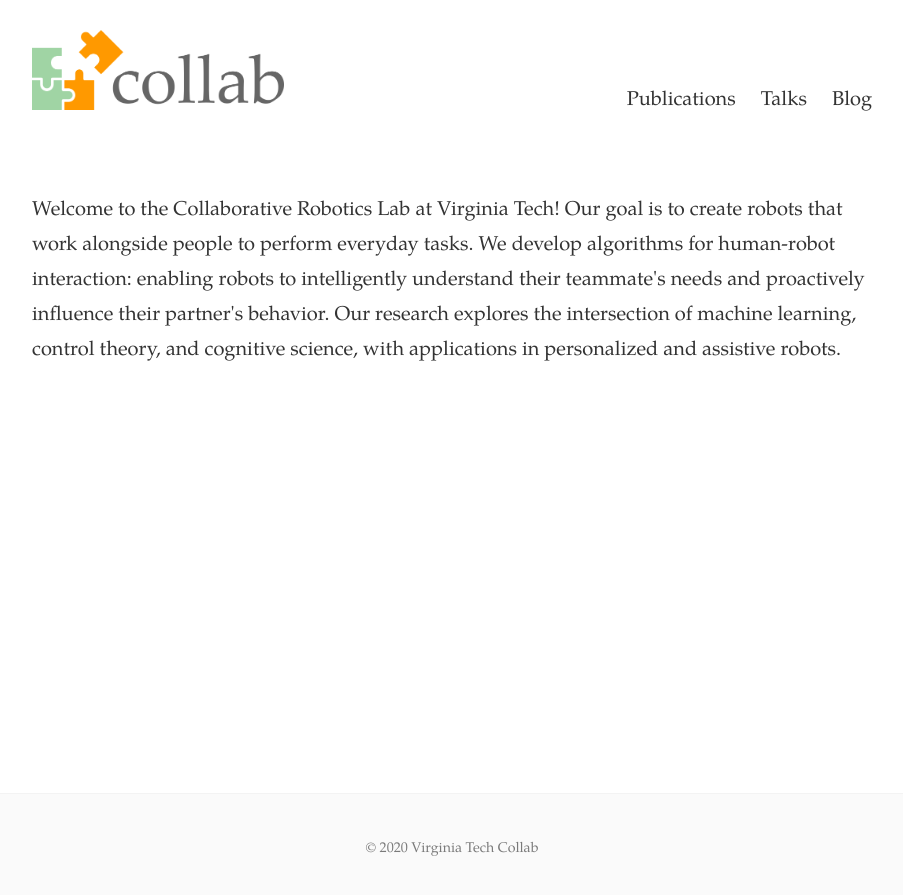
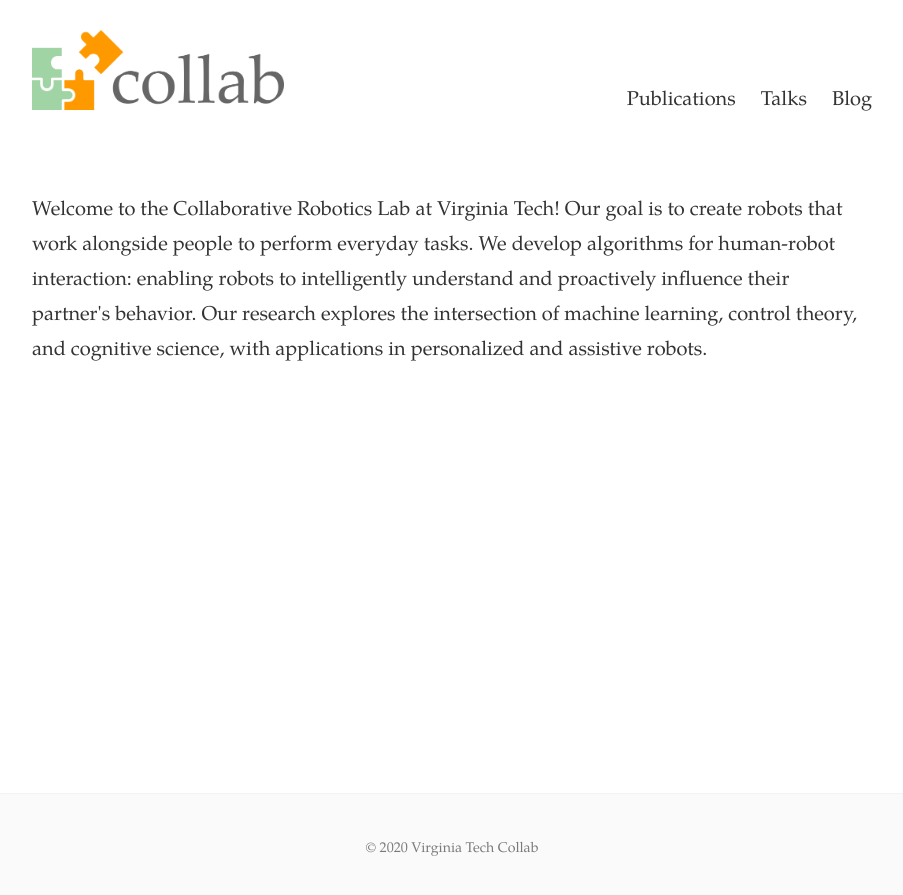
Before and after one commit to VT-Collab/vt-collab.github.io, a Jekyll site: the page built from index.html, in a window 1280 px wide. Shown: the top 895 px of the page, without its empty margins (188-1091 px from the left). Built offline with Jekyll 4.4.1, drawn with Linux system fonts in a browser that asks for light colours.

Commit message:
updating typos

```diff
--- a/_data/talks.yml
+++ b/_data/talks.yml
@@ -1,6 +1,6 @@
 - title: "When Humans Aren’t Optimal: Robots that Collaborate with Risk-Aware Humans"
   speaker: Minae
-  location: "Robotics: Science and Systems (2020)"
+  location: "Conference on Human-Robot Interaction (2020)"
   youtube: 'https://www.youtube.com/embed/_tlSyFvS1iE'
 
 - title: "Controlling Assistive Robots with Learned Latent Actions"
--- a/index.html
+++ b/index.html
@@ -6,7 +6,6 @@
 Welcome to the Collaborative Robotics Lab at Virginia Tech!
 Our goal is to create robots that work alongside people to perform everyday tasks.
 We develop algorithms for human-robot interaction: enabling robots to
-intelligently understand their teammate's needs and
-proactively influence their partner's behavior.
+intelligently understand and proactively influence their partner's behavior.
 Our research explores the intersection of machine learning, control theory, and cognitive science,
 with applications in personalized and assistive robots.
```
Also changed, not shown: images/logos/icon.png (added), images/logos/logo.svg.
